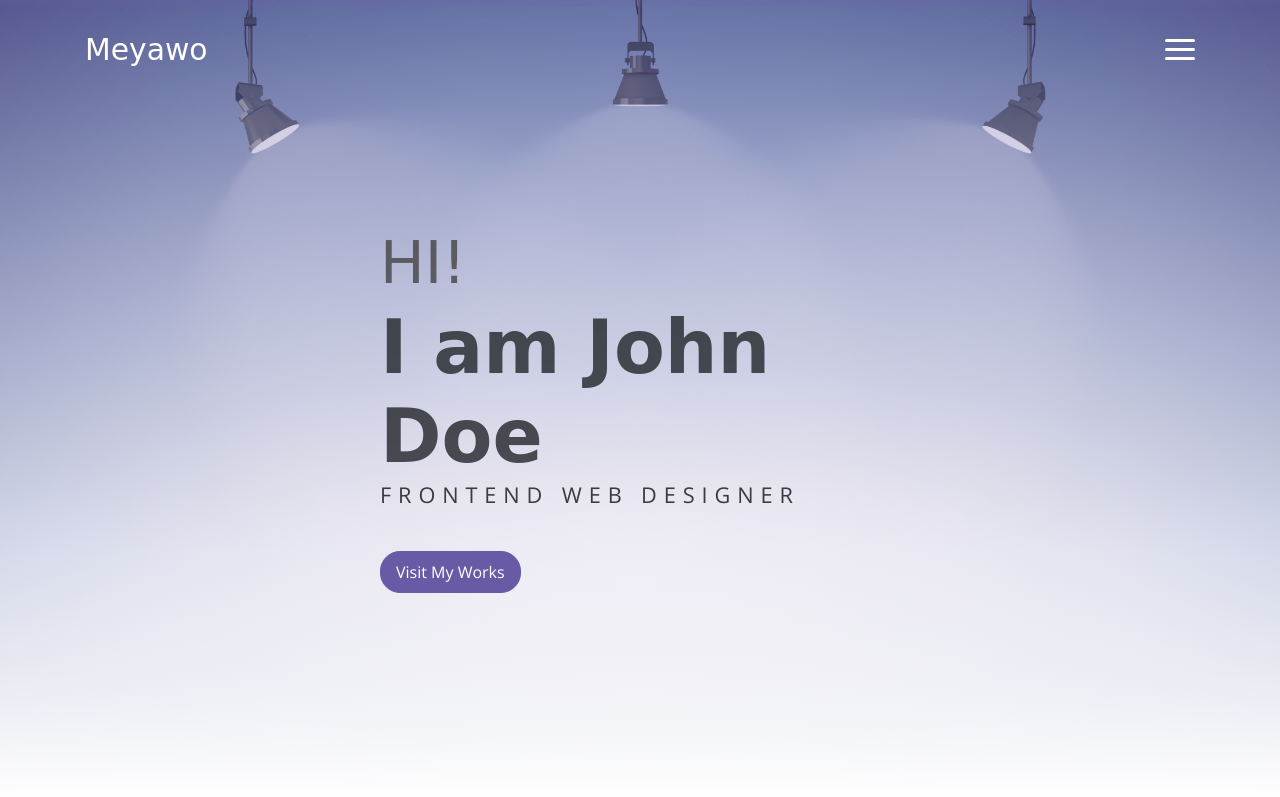
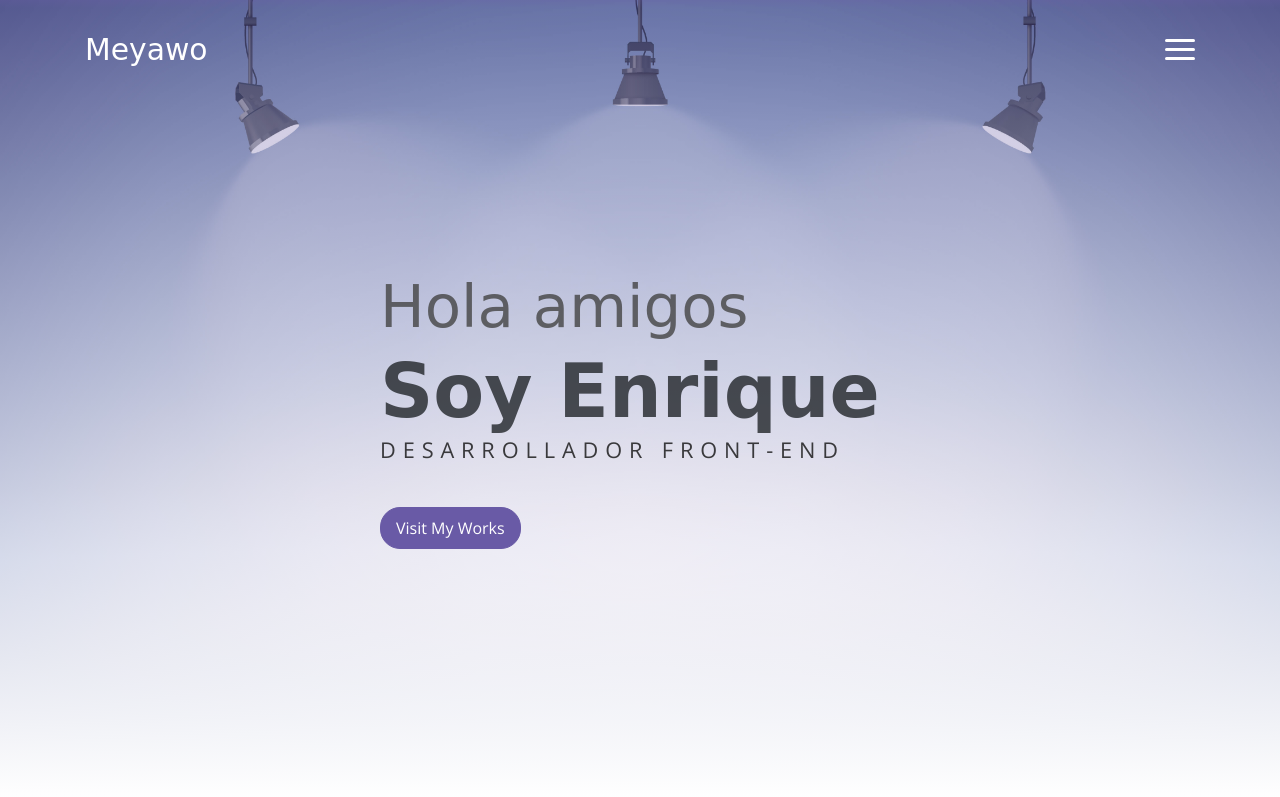
Before and after one commit to pmaldonadoh/pmaldonadoh.github.io, a plain HTML site: page index.html in a window 1280 px wide. Shown: the top 797 px of the page. Drawn offline with nearby package versions, Linux system fonts and the light colour scheme; a web font is replaced by a local one.

Commit message:
un pequeño cambio

```diff
--- a/index.html
+++ b/index.html
@@ -53,10 +53,10 @@
         <div class="overlay"></div>
         <div class="header-content container">
             <h1 class="header-title">
-                <span class="up">HI!</span>
-                <span class="down">I am John Doe</span>
+                <span class="up">Hola amigos</span>
+                <span class="down">Soy Enrique </span>
             </h1>
-            <p class="header-subtitle">FRONTEND WEB DESIGNER</p>
+            <p class="header-subtitle">DESARROLLADOR FRONT-END</p>
 
             <button class="btn btn-primary">Visit My Works</button>
         </div>
```
